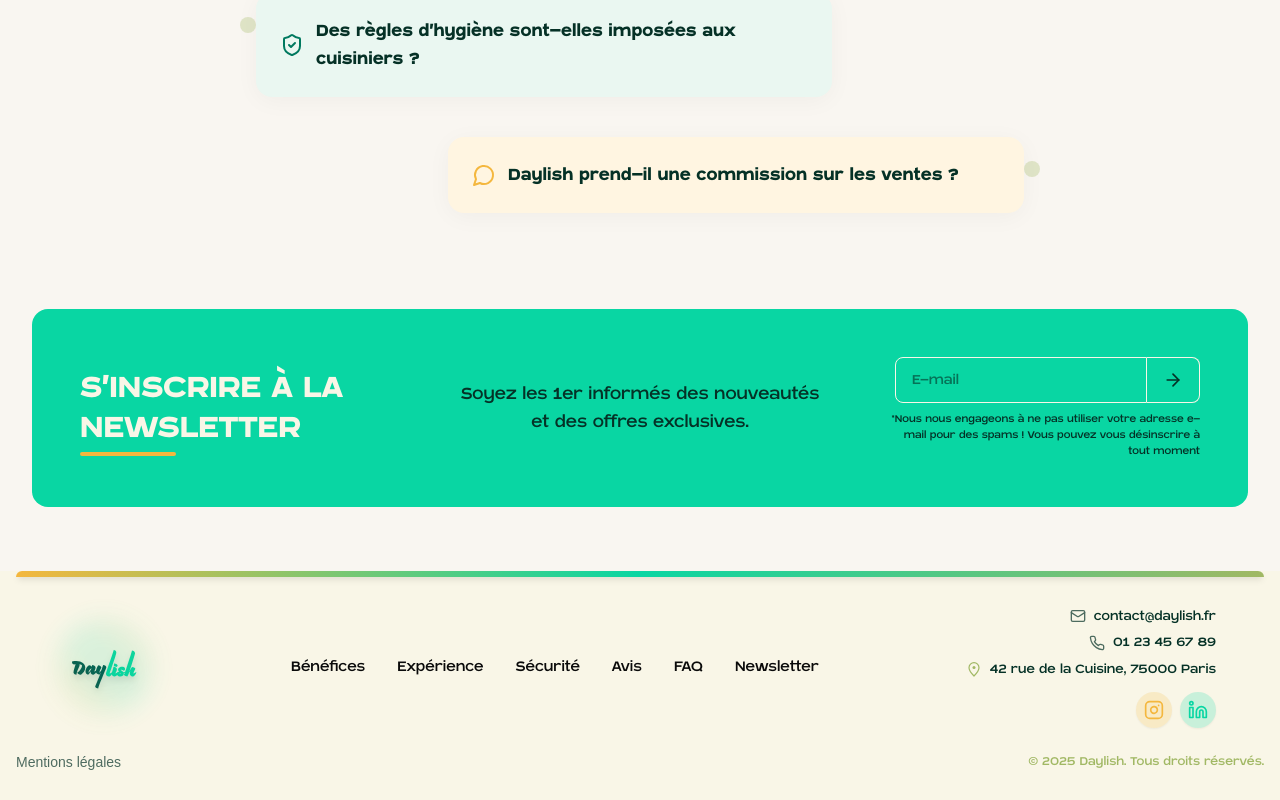
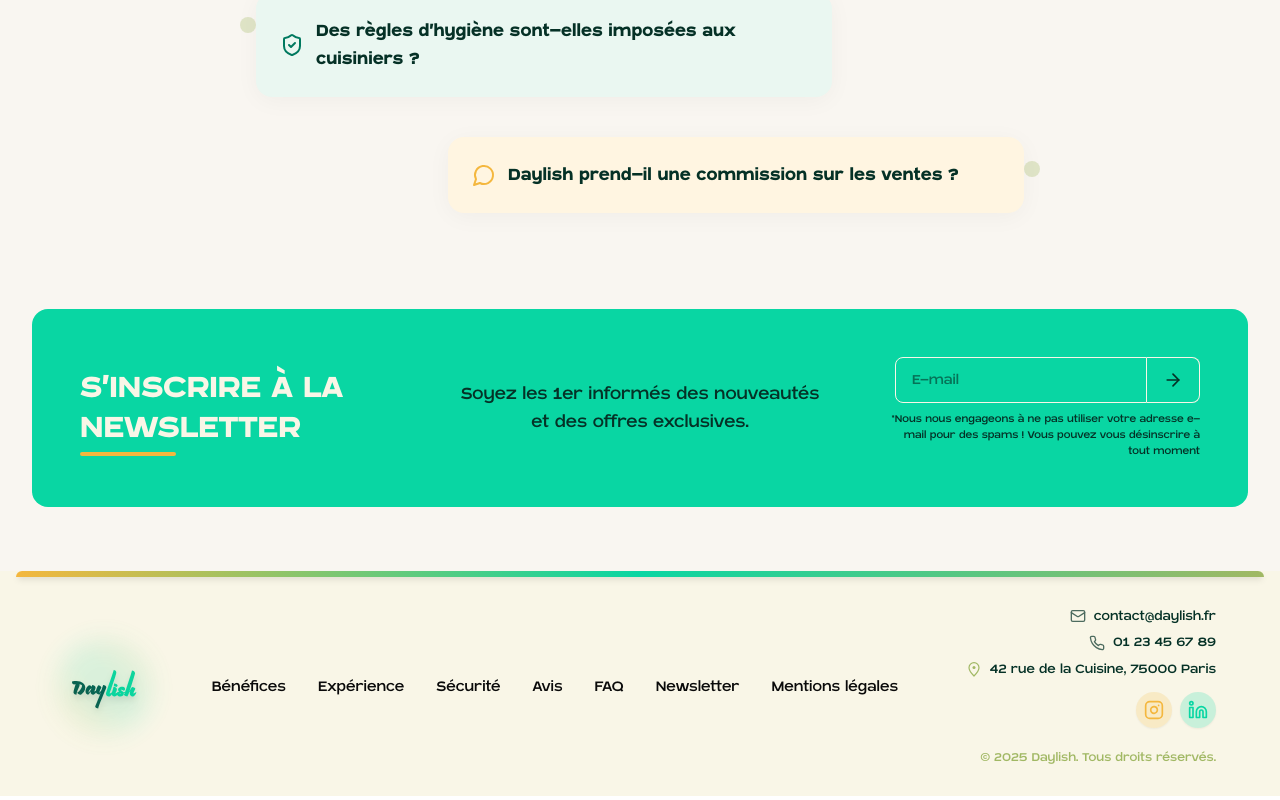
Before and after one commit to aminelaihem/Daylish-landing, a Next.js app: page / in a window 1280 px wide. Shown: the part 4588-5388 px from the top of the page. Built offline with nearby package versions, Linux system fonts and the light colour scheme; a web font is replaced by a local one.

Commit message:
fix du footer

```diff
--- a/components/Footer.tsx
+++ b/components/Footer.tsx
@@ -16,6 +16,9 @@ export function Footer() {
           <a href="#testimonials" className="hover:text-[#09D6A3] transition-colors">Avis</a>
           <a href="#faq" className="hover:text-[#F4B73E] transition-colors">FAQ</a>
           <a href="#newsletter" className="hover:text-[#09D6A3] transition-colors">Newsletter</a>
+          <Link href="/mentions-legales" className="hover:text-[#F4B73E] transition-colors">
+            Mentions légales
+          </Link>
         </nav>
         {/* Contact, minimaliste et responsive */}
         <div className="flex flex-col gap-1 font-blatant text-[15px] text-[#053126] min-w-[180px] items-center md:items-end order-3 md:order-3 w-full md:w-auto">
@@ -30,9 +33,13 @@ export function Footer() {
               <Linkedin className="w-5 h-5 group-hover:scale-125 group-hover:rotate-6 transition-transform duration-300" />
             </a>
           </div>
+          <span className="text-[#A1B864] font-blatant text-sm mt-4">
+            © {new Date().getFullYear()} Daylish. Tous droits réservés.
+          </span>
         </div>
         {/* Logo Daylish */}
-        <Link href="/" aria-label="Accueil Daylish" className="flex-shrink-0 group md:mb-0 order-1 md:order-1">
+        <div className="flex flex-col items-center order-1 md:order-1">
+          <Link href="/" aria-label="Accueil Daylish" className="flex-shrink-0 group md:mb-0">
             <div className="relative w-20 h-20 flex items-center justify-center mx-auto md:mx-0">
               <svg xmlns="http://www.w3.org/2000/svg" viewBox="0 0 241 185" fill="none" className="w-20 h-auto drop-shadow-lg group-hover:scale-105 group-hover:rotate-[-6deg] transition-transform duration-300">
                 <path d="M37.125 75.2933C53.9251 75.2933 64.0992 84.7559 64.0992 95.194C64.0992 104.025 57.9963 112.685 51.1055 116.413C50.7772 116.47 50.3832 116.47 50.0549 116.47C45.4604 116.47 40.4082 112.914 39.5545 110.678C48.481 105.917 53.7301 96.2268 54.5838 89.1151C53.7301 87.2233 51.3025 85.4445 46.314 84.8133C46.7737 85.6166 47.102 86.4182 47.102 87.2789C47.102 89.8593 45.92 92.2676 44.6744 94.6202C41.3932 100.814 38.4402 110.104 37.3239 116.47C33.6487 116.413 29.6452 113.431 28.5289 110.391C28.8572 104.714 32.2041 93.0152 34.96 85.215C33.5154 85.4445 32.2698 85.674 30.9565 85.674C26.1649 85.674 24 81.7165 24 78.3328C24 77.7016 24.0657 77.1278 24.197 76.5557C28.0692 75.695 32.3354 75.2933 37.125 75.2933Z" fill="#005248"/>
@@ -48,14 +55,6 @@ export function Footer() {
             </div>
           </Link>
         </div>
-      {/* Mentions légales & copyright */}
-      <div className="flex flex-col md:flex-row items-center justify-between mt-6 gap-2 text-sm text-[#053126]/70">
-        <Link href="/mentions-legales" className="hover:text-[#F4B73E] transition-colors">
-          Mentions légales
-        </Link>
-        <span className="text-[#A1B864] font-blatant">
-          © {new Date().getFullYear()} Daylish. Tous droits réservés.
-        </span>
       </div>
       {/* Animation pulse slow */}
       <style jsx>{`
```
Lines whose indentation alone changed are shown as unchanged.
